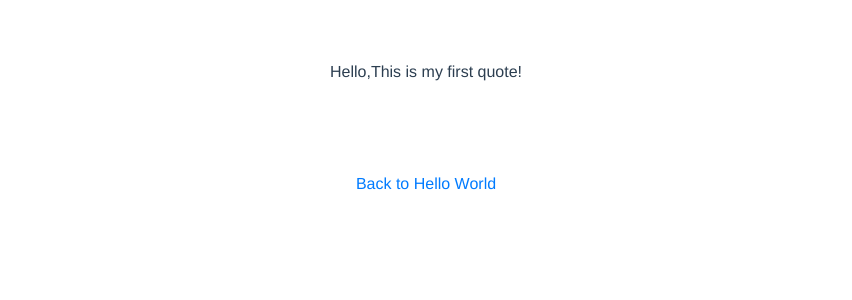
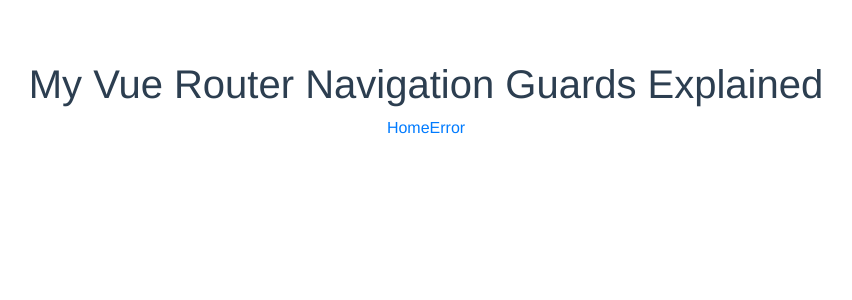
Before and after one commit to wambuinjoroge/quotes-app, a Vue app: page /new-quote in a window 1280 px wide. Shown: the top 300 px of the page, without its empty margins (214-1066 px from the left). Built offline with nearby package versions, Linux system fonts and the light colour scheme.

Commit message:
added navigation guards to new quote

```diff
--- a/src/components/NewQuote.vue
+++ b/src/components/NewQuote.vue
@@ -1,10 +1,25 @@
 <template>
-    <div>
-        <p>{{fy.atu}},This is my first quote!</p>
-        <br>
-        <br>
-        <br>
-        <router-link :to="{name:'HelloWorld'}">Back to Hello World</router-link>
+    <div id="app">
+        <h1>My Vue Router Navigation Guards Explained</h1>
+
+
+        <nav class="mainNav">
+            <!-- use router-link component for navigation. -->
+            <router-link :to="{ name: 'home'}">Home</router-link>
+            <!-- specify the link by passing the `to` prop. -->
+<!--            <router-link :to="{ name: 'user', params: { userId: 1} }">User One</router-link>-->
+<!--            <router-link :to="{ name: 'user', params: { userId: 2} }">User Two</router-link>-->
+<!--            <router-link :to="{ name: 'user', params: { userId: 3} }">User Three</router-link>-->
+<!--            <router-link :to="{ name: 'bar'}">Bar</router-link>-->
+<!--            <router-link :to="{ name: 'foo'}">Foo</router-link>-->
+            <router-link :to="{ name: 'error'}">Error</router-link>
+        </nav>
+        <!-- route outlet -->
+        <!-- component matched by the route will render here -->
+        <section class="mainBody">
+            <router-view></router-view>
+        </section>
+
     </div>
 </template>
 
@@ -14,9 +29,7 @@
         name: "NewQuote",
         data:function () {
             return{
-                fy:{
-                    atu:"Hello"
-                }
+
             }
         }
     }
--- a/src/router.js
+++ b/src/router.js
@@ -5,7 +5,14 @@
 import Wrapper from "./layouts/Wrapper";
 
 Vue.use(Router);
+const Err = {
+    template: `
+    <section>
+      You will not see this template. The error is passed to our error handler.
+    </section>
 
+  `
+}
 export const router = new Router({
     mode:'history',
     routes:[
@@ -22,8 +29,44 @@
                 path:'new-quote',
                 name:'NewQuote',
                 component:NewQuote
-            }
+            },
+            { path: "/error", name: 'error', component: Err },
             ]
         } ,
     ]
 });
+
+// GLobal BEFORE hooks:
+router.beforeEach((to, from, next) => {
+    console.log('Global -- beforeEach - fired')
+
+    // re-route
+    if (to.path === '/hello') {
+        next('/')
+    }
+    // Abort navigation based on some criteria:
+    // else if (to.path === '/user/1') {
+    //   next(false)
+    // }
+    else if (to.path === '/error') {
+        const err = new Error('My Error Message')
+
+        // pass the error to onError() callback.
+        next(err)
+    }
+    else {
+        next()
+    }
+})
+
+// Global beforeResolve
+router.beforeResolve((to, from, next) => {
+    console.log('Global -- beforeResolve - fired.')
+    next()
+})
+
+// GLobal AFTER hooks:
+router.afterEach((to, from) => {
+    // This fires after each route is entered.
+    console.log(`Global -- afterEach - Just moved from '${from.path}' to '${to.path}'`)
+})
```
